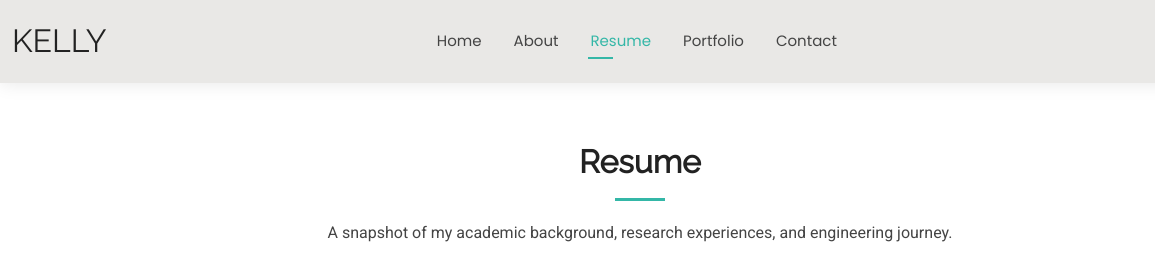
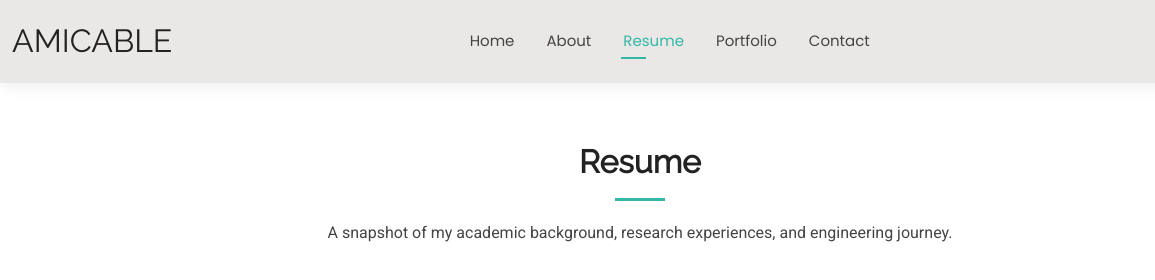
Before and after one commit to bexeGrace/Amic-portfolio, a plain HTML site: page resume.html in a window 1280 px wide. Shown: the top 280 px of the page, 0-1155 px from the left. Drawn offline with Linux system fonts and the light colour scheme.

Commit message:
finalized

```diff
--- a/resume.html
+++ b/resume.html
@@ -35,7 +35,7 @@
         <a href="index.html" class="logo d-flex align-items-center me-auto me-xl-0">
           <!-- Uncomment the line below if you also wish to use an image logo -->
           <!-- <img src="assets/img/logo.png" alt=""> -->
-          <h1 class="sitename">Kelly</h1>
+          <h1 class="sitename">Amicable</h1>
         </a>
 
         <nav id="navmenu" class="navmenu">
```
Also changed, not shown: portfolio.html (+1 -1 lines).
